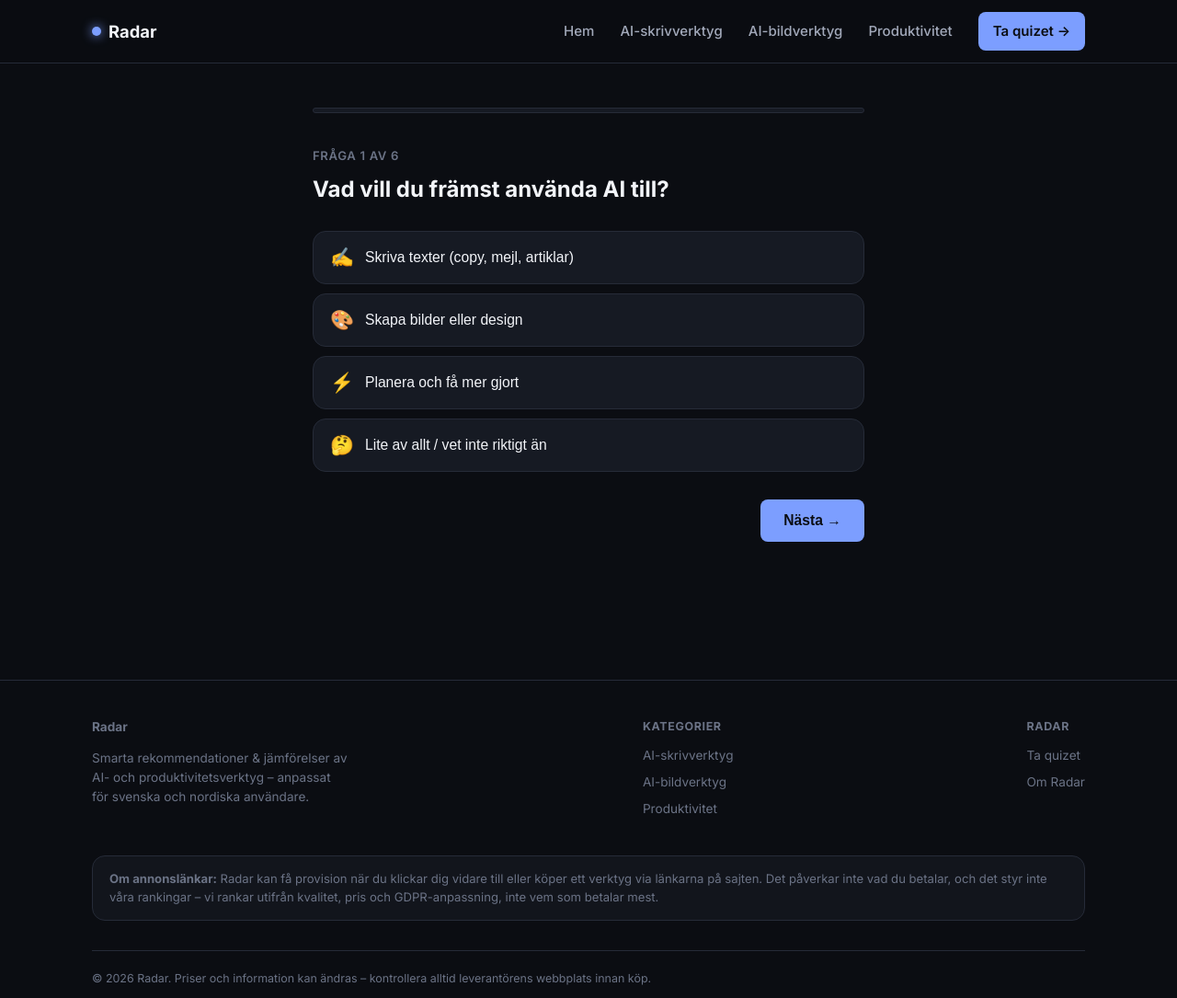
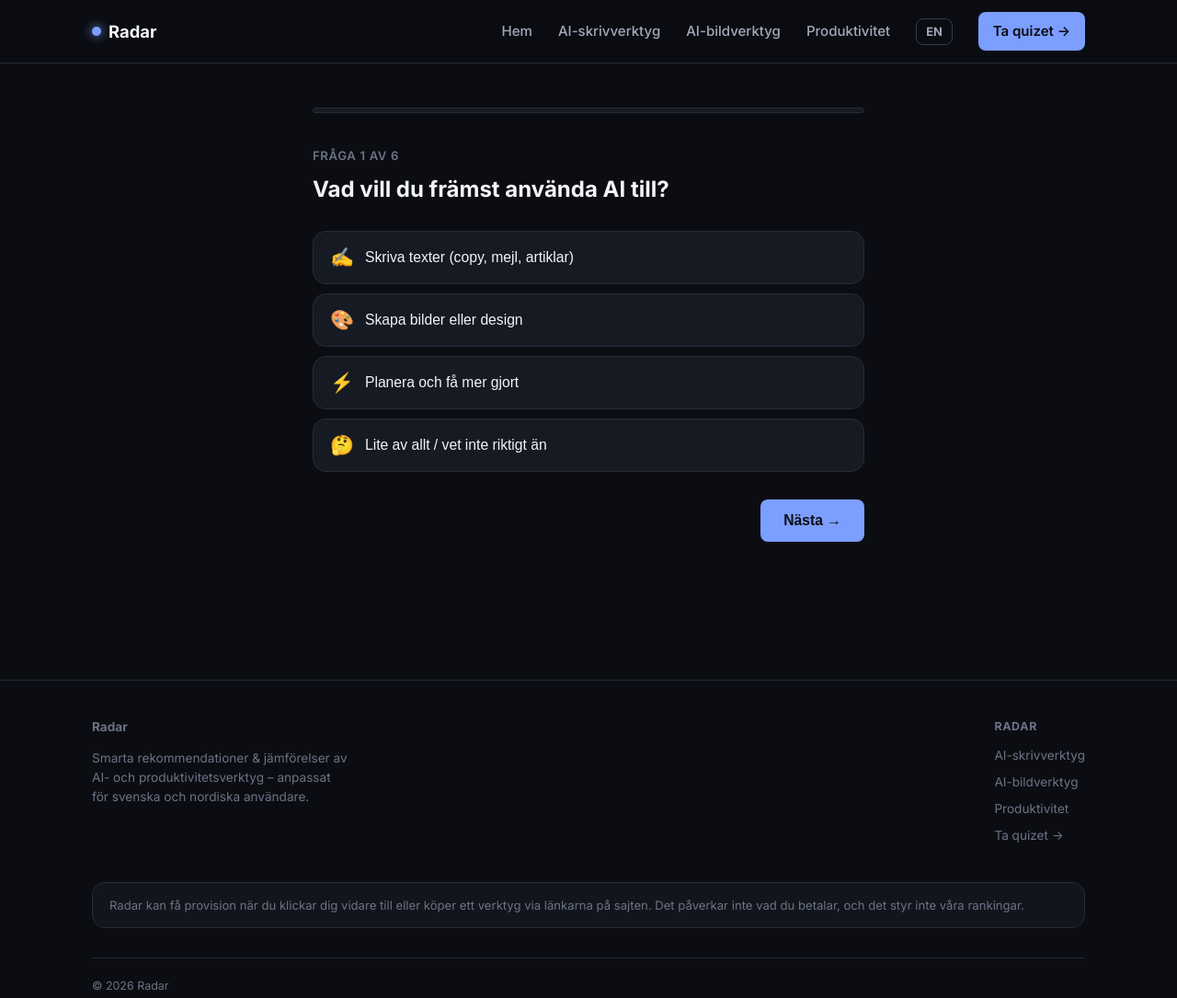
Before and after one commit to jonjys/Fred-radar, a website: page quiz.html in a window 1280 px wide. Shown: the whole page at 92% size. Drawn offline with Linux system fonts and the light colour scheme.

Commit message:
Final touch: wire i18n + lang switcher in partials, index, quiz

```diff
--- a/assets/js/partials.js
+++ b/assets/js/partials.js
@@ -1,13 +1,11 @@
 /**
- * Delad header/footer för alla sidor. Injiceras i <div id="site-header">
- * och <div id="site-footer"> så navigationen bara behöver underhållas på
- * ett ställe – även på automatiskt genererade kategorisidor.
+ * Shared header/footer + lang switcher + enhancement loaders.
  */
 (function () {
   const CATEGORIES = [
-    { id: "ai-writing", name: "AI-skrivverktyg" },
-    { id: "ai-image", name: "AI-bildverktyg" },
-    { id: "produktivitet", name: "Produktivitet" },
+    { id: "ai-writing", nameKey: "nav.writing", name: "AI-skrivverktyg" },
+    { id: "ai-image", nameKey: "nav.image", name: "AI-bildverktyg" },
+    { id: "produktivitet", nameKey: "nav.productivity", name: "Produktivitet" },
   ];
 
   function currentPath() {
@@ -26,7 +24,7 @@
 
     const categoryLinks = CATEGORIES.map(
       (c) =>
-        `<a href="/kategori/${c.id}.html"${isCurrent(`/kategori/${c.id}.html`) ? ' aria-current="page"' : ""}>${c.name}</a>`
+        `<a href="/kategori/${c.id}.html" data-i18n="${c.nameKey}"${isCurrent(`/kategori/${c.id}.html`) ? ' aria-current="page"' : ""}>${c.name}</a>`
     ).join("");
 
     el.innerHTML = `
@@ -35,11 +33,12 @@
           <a class="brand" href="/">
             <span class="dot"></span> Radar
           </a>
-          <button class="nav-toggle" id="navToggle" aria-label="Öppna meny" aria-expanded="false">☰</button>
+          <button class="nav-toggle" id="navToggle" aria-label="Menu" aria-expanded="false">☰</button>
           <nav class="main-nav" id="mainNav">
-            <a href="/"${isCurrent("/") ? ' aria-current="page"' : ""}>Hem</a>
+            <a href="/" data-i18n="nav.home"${isCurrent("/") ? ' aria-current="page"' : ""}>Hem</a>
             ${categoryLinks}
-            <a href="/quiz.html" class="nav-cta">Ta quizet →</a>
+            <button type="button" class="lang-switch" id="langSwitch" aria-label="Switch language">EN</button>
+            <a href="/quiz.html" class="nav-cta" data-i18n="nav.quiz">Ta quizet →</a>
           </nav>
         </div>
       </header>
@@ -53,6 +52,11 @@
         toggle.setAttribute("aria-expanded", String(open));
       });
     }
+
+    const langBtn = document.getElementById("langSwitch");
+    if (langBtn && window.RadarI18n) {
+      langBtn.addEventListener("click", () => window.RadarI18n.toggle());
+    }
   }
 
   function renderFooter() {
@@ -61,7 +65,7 @@
 
     const year = new Date().getFullYear();
     const categoryLinks = CATEGORIES.map(
-      (c) => `<a href="/kategori/${c.id}.html">${c.name}</a>`
+      (c) => `<a href="/kategori/${c.id}.html" data-i18n="${c.nameKey}">${c.name}</a>`
     ).join("");
 
     el.innerHTML = `
@@ -70,23 +74,19 @@
           <div class="footer-grid">
             <div class="footer-col">
               <a class="brand" href="/"><span class="dot"></span> Radar</a>
-              <p style="max-width:280px;">Smarta rekommendationer &amp; jämförelser av AI- och produktivitetsverktyg – anpassat för svenska och nordiska användare.</p>
-            </div>
-            <div class="footer-col">
-              <h4>Kategorier</h4>
-              ${categoryLinks}
+              <p style="max-width:280px;" data-i18n="footer.tagline">Smarta rekommendationer &amp; jämförelser av AI- och produktivitetsverktyg – anpassat för svenska och nordiska användare.</p>
             </div>
             <div class="footer-col">
               <h4>Radar</h4>
-              <a href="/quiz.html">Ta quizet</a>
-              <a href="/#om">Om Radar</a>
+              ${categoryLinks}
+              <a href="/quiz.html" data-i18n="nav.quiz">Ta quizet →</a>
             </div>
           </div>
           <div class="disclosure">
-            <strong>Om annonslänkar:</strong> Radar kan få provision när du klickar dig vidare till eller köper ett verktyg via länkarna på sajten. Det påverkar inte vad du betalar, och det styr inte våra rankingar – vi rankar utifrån kvalitet, pris och GDPR-anpassning, inte vem som betalar mest.
+            <span data-i18n="footer.disclosure">Radar kan få provision när du klickar dig vidare till eller köper ett verktyg via länkarna på sajten. Det påverkar inte vad du betalar, och det styr inte våra rankingar.</span>
           </div>
           <div class="footer-bottom">
-            © ${year} Radar. Priser och information kan ändras – kontrollera alltid leverantörens webbplats innan köp.
+            © ${year} Radar
           </div>
         </div>
       </footer>
@@ -101,16 +101,25 @@
     document.body.appendChild(s);
   }
 
+  function loadCSS(href) {
+    if (document.querySelector('link[href="' + href + '"]')) return;
+    const l = document.createElement("link");
+    l.rel = "stylesheet";
+    l.href = href;
+    document.head.appendChild(l);
+  }
+
   document.addEventListener("DOMContentLoaded", () => {
+    loadCSS("/assets/css/a11y.css");
+    loadCSS("/assets/css/mobile-dense.css");
     renderHeader();
     renderFooter();
+    if (window.RadarI18n) {
+      window.RadarI18n.apply();
+      const langBtn = document.getElementById("langSwitch");
+      if (langBtn) langBtn.addEventListener("click", () => window.RadarI18n.toggle());
+    }
     loadScript("/assets/js/homepage-stats.js");
-    if (!document.querySelector('link[href="/assets/css/a11y.css"]')) {
-      const l = document.createElement("link");
-      l.rel = "stylesheet";
-      l.href = "/assets/css/a11y.css";
-      document.head.appendChild(l);
-    }
     loadScript("/assets/js/recently-viewed.js");
   });
 })();
--- a/quiz.html
+++ b/quiz.html
@@ -35,6 +35,7 @@
 
   <script src="/assets/js/tool-card-template.js"></script>
   <script src="/assets/js/tools-data.js"></script>
+  <script src="/assets/js/i18n.js"></script>
   <script src="/assets/js/partials.js"></script>
   <script src="/assets/js/analytics.js"></script>
   <script src="/assets/js/quiz.js"></script>
```
